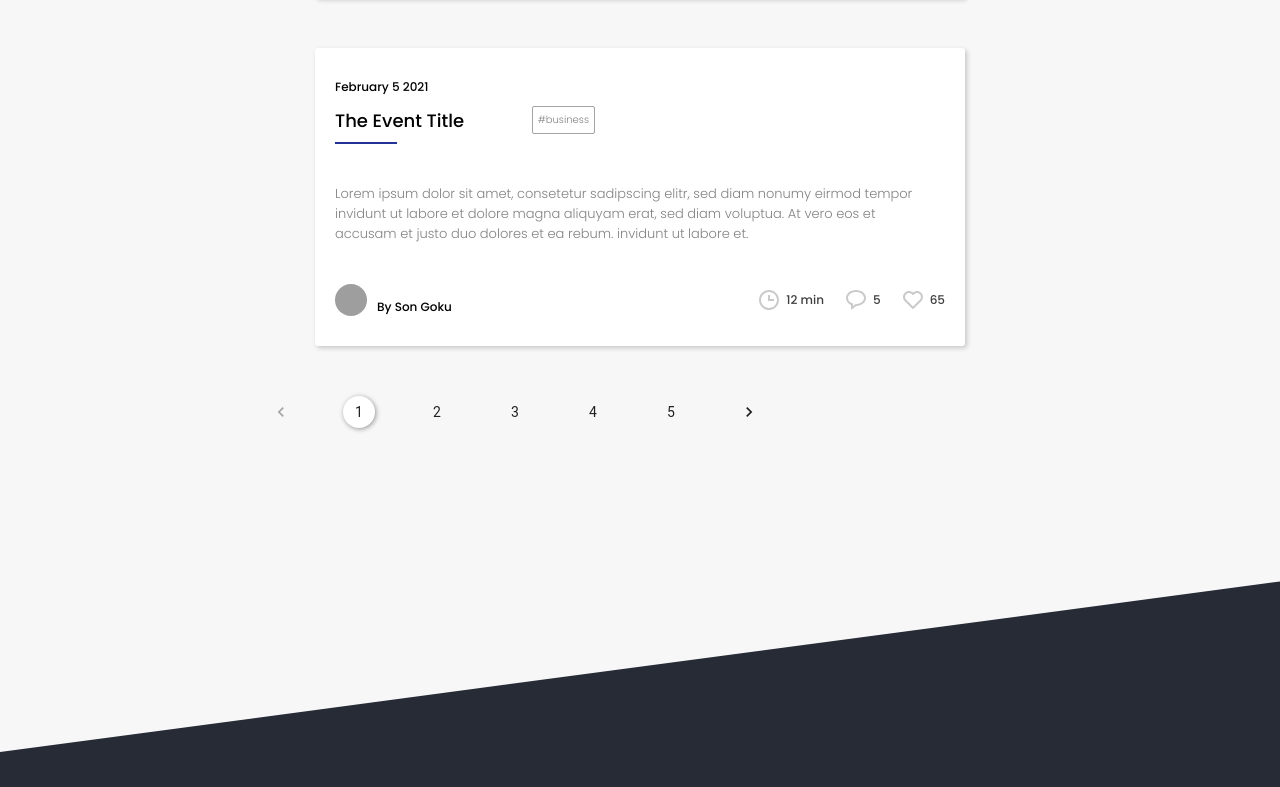
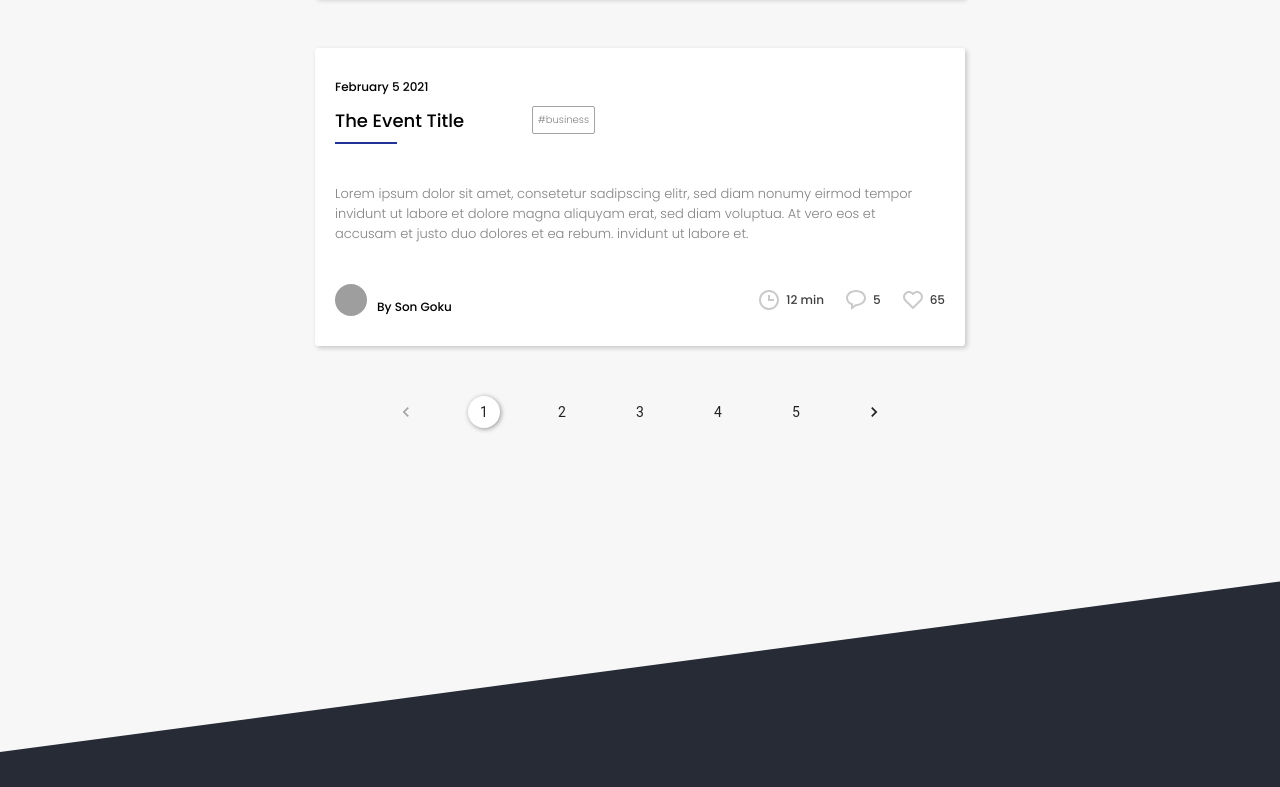
Before and after one commit to akash-kumar07/AK_dev, a React (Create React App) app: page /events in a window 1280 px wide. Shown: the part 1767-2554 px from the top of the page. Built offline with nearby package versions, Linux system fonts and the light colour scheme; grey boxes are pictures that could not be loaded; a web font is replaced by a local one.

Commit message:
added scroll top on render

```diff
--- a/src/Components/EventCard/EventCard.module.css
+++ b/src/Components/EventCard/EventCard.module.css
@@ -121,3 +121,13 @@
   font-size: 12px;
   color: #3e3e3e;
 }
+
+@media screen and (max-width: 400px) {
+  .other {
+    flex-direction: column;
+    align-items: flex-start;
+  }
+  .writer {
+    margin-bottom: 20px;
+  }
+}
--- a/src/Containers/Blog/index.js
+++ b/src/Containers/Blog/index.js
@@ -1,8 +1,8 @@
-import React, { useState, createContext } from 'react';
+import React, { useState, useEffect } from "react";
 
-import CardSection from './CardSection'
-import style from './Blog.module.css'
-import BlogDetail from './BlogDetail'
+import CardSection from "./CardSection";
+import style from "./Blog.module.css";
+import BlogDetail from "./BlogDetail";
 import blogdata from "./blogsData.json";
 import Banner from "../../Components/Banner/Banner";
 import RouteBar from "../../Components/RouteBar/RouteBar";
@@ -12,38 +12,42 @@ import {
   Route,
   Link,
   useRouteMatch,
-    useParams
+  useParams,
 } from "react-router-dom";
 
 import NavPlaceholder from "../../Components/NavPlaceholder/NavPlaceholder";
 
-
 // export const CounterContext = createContext();
-
 
 function Blogs(props) {
   const [data, setdata] = useState(blogdata);
 
+  useEffect(() => {
+    window.scrollTo(0, 0);
+  }, []);
 
   let { path, url } = useRouteMatch();
-    console.log('path', path)
-    return ( <> <NavPlaceholder />
-        <div className = { style.blog } >
-        <Switch >
-        <Route exact path = "/blogs" >
-        <RouteBar title = "Blogs"
-             routeArr = {
-            ["Home", "Blogs"] }
-        /> <Banner company = "AK International Events"
-        desc = "All Events are updated daily" />
+  console.log("path", path);
+  return (
+    <>
+      {" "}
+      <NavPlaceholder />
+      <div className={style.blog}>
+        <Switch>
+          <Route exact path="/blogs">
+            <RouteBar title="Blogs" routeArr={["Home", "Blogs"]} />{" "}
+            <Banner
+              company="AK International Events"
+              desc="All Events are updated daily"
+            />
             <CardSection />
-        </Route> <Route path = { `${path}/:blogName` } >
-        <RouteBar title = "Blogs"
-        routeArr = {
-            ["Home", "Blogs"] }
-        /> <BlogDetail />
-        </Route> </Switch>    </div>
-
+          </Route>{" "}
+          <Route path={`${path}/:blogName`}>
+            <RouteBar title="Blogs" routeArr={["Home", "Blogs"]} />{" "}
+            <BlogDetail />
+          </Route>{" "}
+        </Switch>{" "}
+      </div>
     </>
   );
 }
--- a/src/Containers/ContactUs/ContactUs.js
+++ b/src/Containers/ContactUs/ContactUs.js
@@ -1,4 +1,4 @@
-import React from "react";
+import React, { useEffect } from "react";
 import { useForm } from "react-hook-form";
 
 import * as classes from "./ContactUs.module.css";
@@ -15,11 +15,16 @@ export default function () {
   const { register, handleSubmit, watch, errors } = useForm();
   const onSubmit = (data) => console.log(data);
 
+  useEffect(() => {
+    window.scrollTo(0, 0);
+  }, []);
+
   return (
     <>
       <NavPlaceholder />
       <RouteBar title="Contact Us" routeArr={["Home", "Contact Us"]} />
       <div className={classes.contactDetails}>
+        <div className={classes.contactDetails__main}>
           <div>
             <img src={Location} alt="location" />
             <p>ak international</p>
@@ -47,6 +52,7 @@ export default function () {
             <img src={Info} alt="info" />
             <p>customer services</p>
             <p>Lorem ipsum Lorem ipsum dummy text</p>
+          </div>
         </div>
       </div>
       <div className={classes.contactUs}>
--- a/src/Containers/ContactUs/ContactUs.module.css
+++ b/src/Containers/ContactUs/ContactUs.module.css
@@ -1,29 +1,36 @@
 .contactDetails {
+  padding: 60px 20px;
+  display: flex;
+  justify-content: center;
+}
+
+.contactDetails__main {
+  width: 100%;
   display: flex;
   justify-content: space-evenly;
   align-items: center;
   flex-wrap: wrap;
-  padding: 60px 180px;
+  max-width: 1030px;
 }
 
-.contactDetails div {
+.contactDetails__main div {
   width: 215px;
   padding: 15px 10px;
   box-shadow: none;
   transition: all 0.3s;
 }
 
-.contactDetails div:hover {
+.contactDetails__main div:hover {
   box-shadow: 2px 2px 5px rgba(0, 0, 0, 0.2);
 }
 
-.contactDetails div img {
+.contactDetails__main div img {
   width: 24px;
   display: block;
   margin: auto;
 }
 
-.contactDetails div p {
+.contactDetails__main div p {
   text-transform: uppercase;
   font-size: 14px;
   text-align: center;
@@ -31,7 +38,7 @@
   font-weight: 600;
 }
 
-.contactDetails div p:last-child {
+.contactDetails__main div p:last-child {
   font-weight: 300;
   font-size: 12px;
   text-transform: none;
@@ -44,7 +51,7 @@
   flex-direction: column;
   justify-content: center;
   align-items: center;
-  padding: 120px 0 50px 0;
+  padding: 120px 20px 50px 20px;
   position: relative;
 }
 
@@ -187,6 +194,7 @@
   width: 100%;
   display: flex;
   justify-content: flex-start !important;
+  flex-wrap: nowrap;
   margin: 20px 0;
 }
 
@@ -207,3 +215,25 @@
   margin-right: 5px;
   margin-top: 5px;
 }
+
+@media screen and (max-width: 600px) {
+  .form form div {
+    flex-direction: column;
+  }
+  .form form div div {
+    width: 100%;
+  }
+  .form form div > textarea {
+    width: 100%;
+    margin-top: 20px;
+  }
+  .agreePolicies {
+    flex-direction: row !important;
+  }
+  .form p {
+    text-align: center;
+  }
+  .contactUs > p {
+    text-align: center;
+  }
+}
--- a/src/Containers/Events/Events.js
+++ b/src/Containers/Events/Events.js
@@ -25,6 +25,43 @@ const styles = makeStyles((theme) => ({
       boxShadow: "1px 1px 5px rgba(0,0,0,.4)",
     },
   },
+  pagination: {},
+  "@media screen and (max-width: 611px)": {
+    root: {
+      "& ul": {
+        "& li": {
+          "&:not(:last-child)": {
+            margin: "0 20px 0 0",
+          },
+        },
+      },
+    },
+  },
+  "@media screen and (max-width: 490px)": {
+    root: {
+      "& ul": {
+        "& li": {
+          "&:not(:last-child)": {
+            margin: "0 10px 0 0",
+          },
+        },
+      },
+    },
+  },
+  "@media screen and (max-width: 426px)": {
+    root: {
+      "& ul": {
+        display: "flex",
+        alignItems: "center",
+        justifyContent: "center",
+        "& li": {
+          "& button": {
+            margin: 0,
+          },
+        },
+      },
+    },
+  },
 }));
 
 export default function () {
@@ -32,6 +69,10 @@ export default function () {
   const [currentData, setCurrentData] = useState([]);
 
   const count = Math.ceil(data.length / 5);
+
+  useEffect(() => {
+    window.scrollTo(0, 0);
+  }, []);
 
   useEffect(() => {
     const start = 5 * (pageNo - 1);
@@ -57,8 +98,15 @@ export default function () {
             <EventCard data={elem} />
           </React.Fragment>
         ))}
-        <div className={styles().root}>
-          <Pagination count={count} onChange={onChange} page={pageNo} />
+        <div className={classes.pagination}>
+          <div className={styles().root}>
+            <Pagination
+              className={styles().pagination}
+              count={count}
+              onChange={onChange}
+              page={pageNo}
+            />
+          </div>
         </div>
       </div>
     </>
--- a/src/Containers/Events/Events.module.css
+++ b/src/Containers/Events/Events.module.css
@@ -1,5 +1,11 @@
 .eventList {
   width: 100%;
   background: var(--background);
-  padding: 80px 0 50px 0;
+  padding: 80px 20px 50px 20px;
 }
+
+.pagination {
+  width: 100%;
+  display: flex;
+  justify-content: center;
+}
--- a/src/Containers/Home/Home.js
+++ b/src/Containers/Home/Home.js
@@ -1,4 +1,4 @@
-import React from "react";
+import React, { useEffect } from "react";
 
 import * as classes from "./Home.module.css";
 import Carousel from "../../Components/Carousel/Carousel";
@@ -16,6 +16,10 @@ import Relixin from "../../Assets/brands/RELIXIN.svg";
 import Skinin from "../../Assets/brands/Skinin.svg";
 
 export default function () {
+  useEffect(() => {
+    window.scrollTo(0, 0);
+  }, []);
+
   const cardsData = [
     {
       title: "Our Vision",
```
Also changed, not shown: src/App.js (line endings or trailing spaces). Lines whose indentation alone changed are shown as unchanged.
